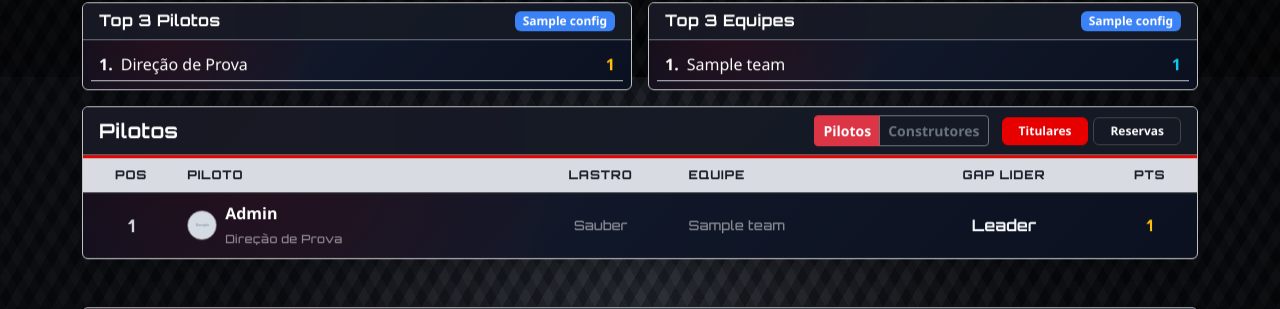
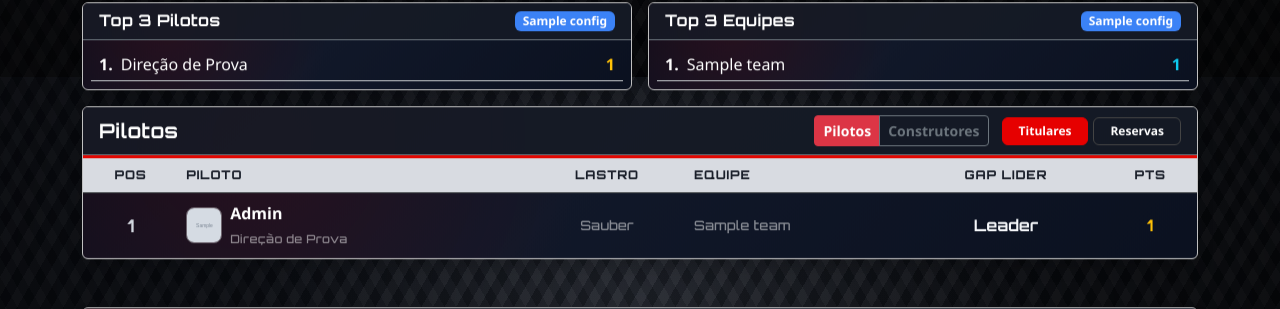
Before and after one commit to JosunoBR/Full-Gas-League, a Flask app: page / in a window 1280 px wide. Shown: the part 1523-1832 px from the top of the page. Run offline with Flask 3, Linux system fonts and the light colour scheme; tables that the repository leaves empty hold one stand-in row (values such as "Sample post"); grey boxes marked "Sample" are stand-in pictures; some web fonts are replaced.

Commit message:
ajuste da foto na home

```diff
--- a/app/templates/home.html
+++ b/app/templates/home.html
@@ -263,9 +263,9 @@
                                                     <td>
                                                         <div class="d-flex align-items-center f1-driver">
                                                             {% if row.foto_url %}
-                                                                <img src="{{ url_for('static', filename='uploads/' + row.foto_url) }}" class="rounded-circle me-2" width="30" height="30" style="object-fit: cover;">
+                                                                <img src="{{ url_for('static', filename='uploads/' + row.foto_url) }}" class="f1-driver-avatar me-2" width="36" height="36" style="object-fit: cover;">
                                                             {% else %}
-                                                                <i class="fa-solid fa-circle-user text-secondary me-2 fa-lg"></i>
+                                                                <i class="fa-solid fa-circle-user text-secondary me-2 f1-driver-fallback"></i>
                                                             {% endif %}
                                                             <div>
                                                                 <div class="d-flex align-items-center">
@@ -328,9 +328,9 @@
                                                     <td>
                                                         <div class="d-flex align-items-center f1-driver">
                                                             {% if row.foto_url %}
-                                                                <img src="{{ url_for('static', filename='uploads/' + row.foto_url) }}" class="rounded-circle me-2" width="30" height="30" style="object-fit: cover;">
+                                                                <img src="{{ url_for('static', filename='uploads/' + row.foto_url) }}" class="f1-driver-avatar me-2" width="36" height="36" style="object-fit: cover;">
                                                             {% else %}
-                                                                <i class="fa-solid fa-circle-user text-secondary me-2 fa-lg"></i>
+                                                                <i class="fa-solid fa-circle-user text-secondary me-2 f1-driver-fallback"></i>
                                                             {% endif %}
                                                             <div>
                                                                 <div class="d-flex align-items-center">
@@ -724,8 +724,16 @@
         color: #d2d7df !important;
     }
 
-    .f1-driver .rounded-circle {
+    .f1-driver-avatar {
         border: 1px solid rgba(255, 255, 255, 0.35);
+        border-radius: 8px;
+        width: 36px;
+        height: 36px;
+        flex: 0 0 36px;
+    }
+    .f1-driver-fallback {
+        font-size: 1.35rem;
+        line-height: 1;
     }
 
     .f1-driver-sub {
@@ -805,6 +813,11 @@
         .f1-col-team,
         .f1-col-gap {
             display: none;
+        }
+        .f1-driver-avatar {
+            width: 32px;
+            height: 32px;
+            flex-basis: 32px;
         }
     }
 
```
